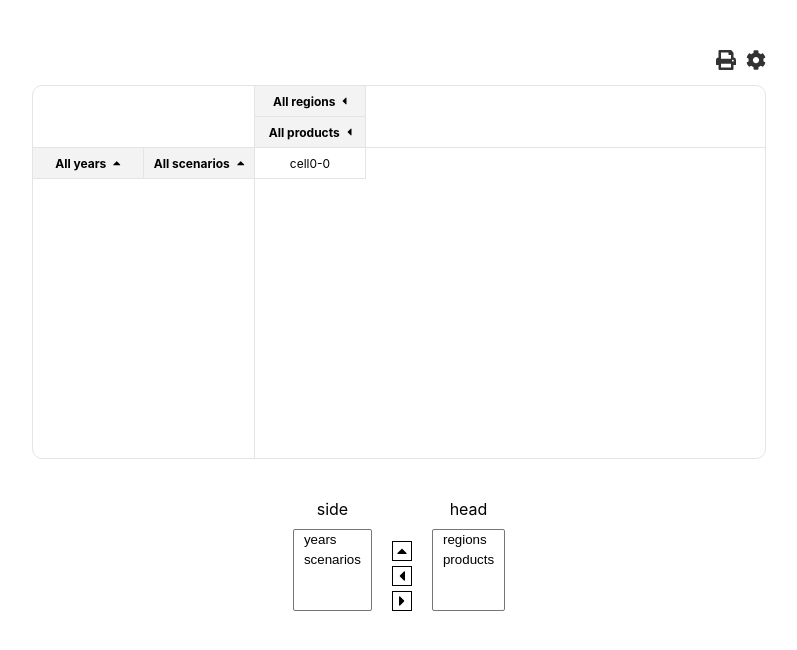
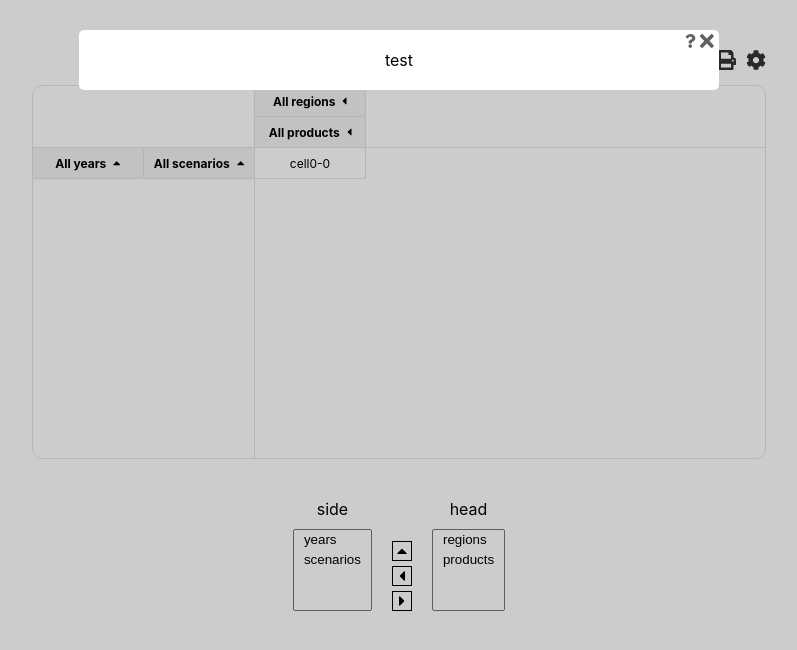
Before and after one commit to cherginets/cube, a React (Create React App) app: page / in a window 1280 px wide. Shown: the top 650 px of the page, without its empty margins (241-1038 px from the left). Built offline with nearby package versions, Linux system fonts and the light colour scheme.

Commit message:
settings start

```diff
--- a/src/components/Cube.js
+++ b/src/components/Cube.js
@@ -1,10 +1,10 @@
 import React, {Component} from 'react';
 import CubeTable from "./CubeTable";
-import CubeSettingsPanel from "./CubeSettingsPanel";
+import CubeSettings from "./CubeSettings";
 
 import { library } from '@fortawesome/fontawesome-svg-core'
-import { faCaretUp, faCaretDown, faCaretLeft, faCaretRight, faCog, faPrint } from '@fortawesome/free-solid-svg-icons'
-library.add(faCaretUp, faCaretDown, faCaretLeft, faCaretRight, faCog, faPrint);
+import { faCaretUp, faCaretDown, faCaretLeft, faCaretRight, faCog, faPrint, faTimes, faQuestion } from '@fortawesome/free-solid-svg-icons'
+library.add(faCaretUp, faCaretDown, faCaretLeft, faCaretRight, faCog, faPrint, faTimes, faQuestion);
 
 class Cube extends Component {
     constructor(props) {
@@ -12,7 +12,7 @@ class Cube extends Component {
     }
     render() {
         return <div className="cube">
-            <CubeSettingsPanel />
+            <CubeSettings />
             <CubeTable />
         </div>
     }
--- /dev/null
+++ b/src/components/CubeSettings.js
@@ -0,0 +1,19 @@
+import React, {Component} from 'react';
+import {FontAwesomeIcon} from '@fortawesome/react-fontawesome'
+import CubeSettingsModal from './CubeSettingsModal';
+
+class CubeSettingsPanel extends Component {
+    constructor(props) {
+        super(props);
+    }
+    render() {
+        return <div className="cube-settings">
+            <FontAwesomeIcon  className="cube-fa cube-m_mla" icon={'print'} title={"Print"}/>
+            <FontAwesomeIcon className="cube-fa cube-m_ml10" icon={'cog'} title={"Settings"}/>
+
+            <CubeSettingsModal />
+        </div>
+    }
+}
+
+export default CubeSettingsPanel;
--- /dev/null
+++ b/src/components/CubeSettingsModal.js
@@ -0,0 +1,20 @@
+import React, {Component} from 'react';
+import {FontAwesomeIcon} from '@fortawesome/react-fontawesome'
+
+class CubeSettingsPanel extends Component {
+    constructor(props) {
+        super(props);
+    }
+    render() {
+        return <div className="cube-modal-overlay cube-settings-modal">
+            <div className="cube-modal">
+                test
+
+                <FontAwesomeIcon  className="cube-fa cube-modal-close" icon={'times'} title={"Close"}/>
+                <FontAwesomeIcon  className="cube-fa cube-modal-help" icon={'question'} title={"Help"}/>
+            </div>
+        </div>
+    }
+}
+
+export default CubeSettingsPanel;
--- a/src/components/CubeSettingsPanel.js
+++ /dev/null
@@ -1,16 +0,0 @@
-import React, {Component} from 'react';
-import {FontAwesomeIcon} from '@fortawesome/react-fontawesome'
-
-class CubeSettingsPanel extends Component {
-    constructor(props) {
-        super(props);
-    }
-    render() {
-        return <div className="cube-settings">
-            <FontAwesomeIcon  className="cube-fa cube-m_mla" icon={'print'} title={"Print"}/>
-            <FontAwesomeIcon className="cube-fa cube-m_ml10" icon={'cog'} title={"Settings"}/>
-        </div>
-    }
-}
-
-export default CubeSettingsPanel;
--- a/src/index.css
+++ b/src/index.css
@@ -22,6 +22,35 @@ code {
   margin-left: 10px; }
 .cube-m_mla {
   margin-left: auto; }
+
+.cube-modal {
+  position: relative;
+  background: white;
+  padding: 20px;
+  border-radius: 5px;
+  width: 600px; }
+  .cube-modal-overlay {
+    position: fixed;
+    display: flex;
+    align-items: flex-start;
+    padding-top: 30px;
+    justify-content: center;
+    background: rgba(0, 0, 0, 0.2);
+    top: 0;
+    right: 0;
+    bottom: 0;
+    left: 0; }
+  .cube-modal-close {
+    position: absolute;
+    color: #3a3a3a;
+    right: 5px;
+    top: 1px; }
+  .cube-modal-help {
+    position: absolute;
+    color: #3a3a3a;
+    right: 24px;
+    top: 4px;
+    font-size: 14px; }
 
 .cube-table {
   background: white;
--- a/src/index.scss
+++ b/src/index.scss
@@ -1,5 +1,6 @@
 @import "styles/base";
 @import "styles/cube";
+@import "styles/modal";
 @import "styles/table";
 @import "styles/settings";
 @import "styles/old_settings";
--- /dev/null
+++ b/src/styles/_modal.scss
@@ -0,0 +1,33 @@
+.cube-modal {
+  position: relative;
+  background: white;
+  padding: 20px;
+  border-radius: 5px;
+  width: 600px;
+
+  &-overlay {
+    position: fixed;
+    display: flex;
+    align-items: flex-start;
+    padding-top: 30px;
+    justify-content: center;
+    background: rgba(0,0,0, 0.2);
+    top: 0;
+    right: 0;
+    bottom: 0;
+    left: 0;
+  }
+  &-close {
+    position: absolute;
+    color: #3a3a3a;
+    right: 5px;
+    top: 1px;
+  }
+  &-help {
+    position: absolute;
+    color: #3a3a3a;
+    right: 24px;
+    top: 4px;
+    font-size: 14px;
+  }
+}
```
Also changed, not shown: 1 other file (tests, documents, lock files or other folders).
